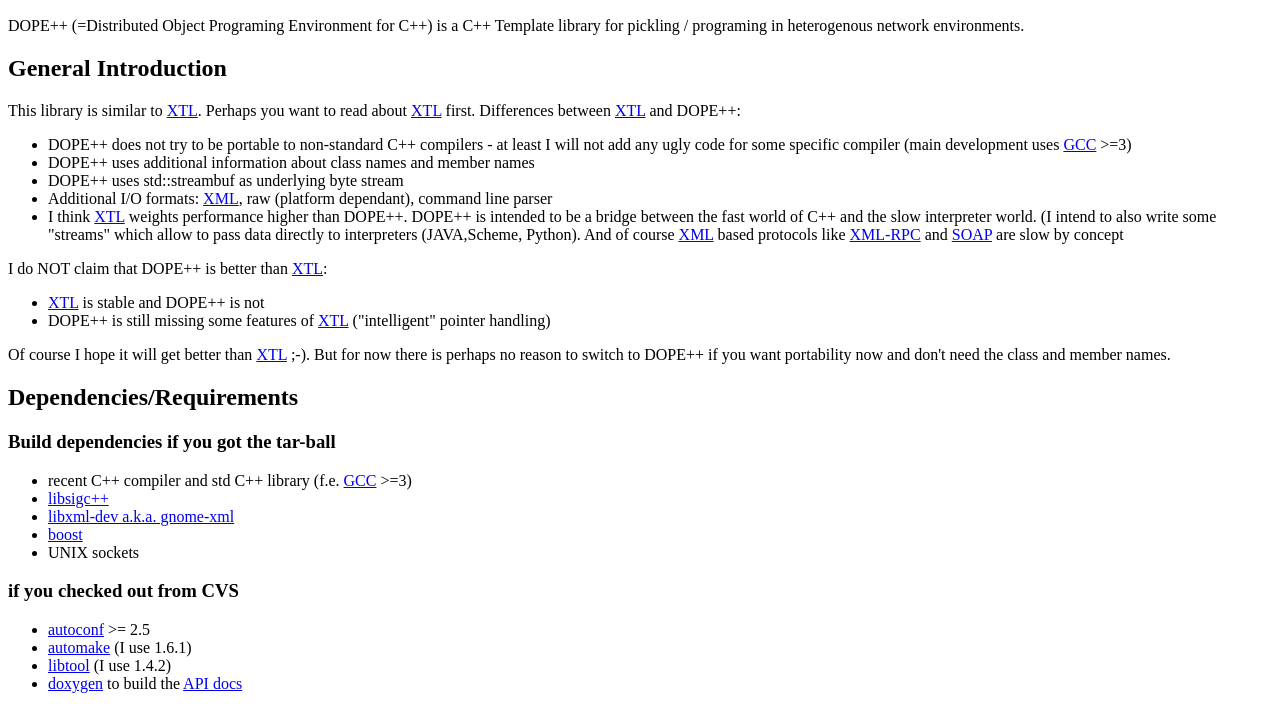
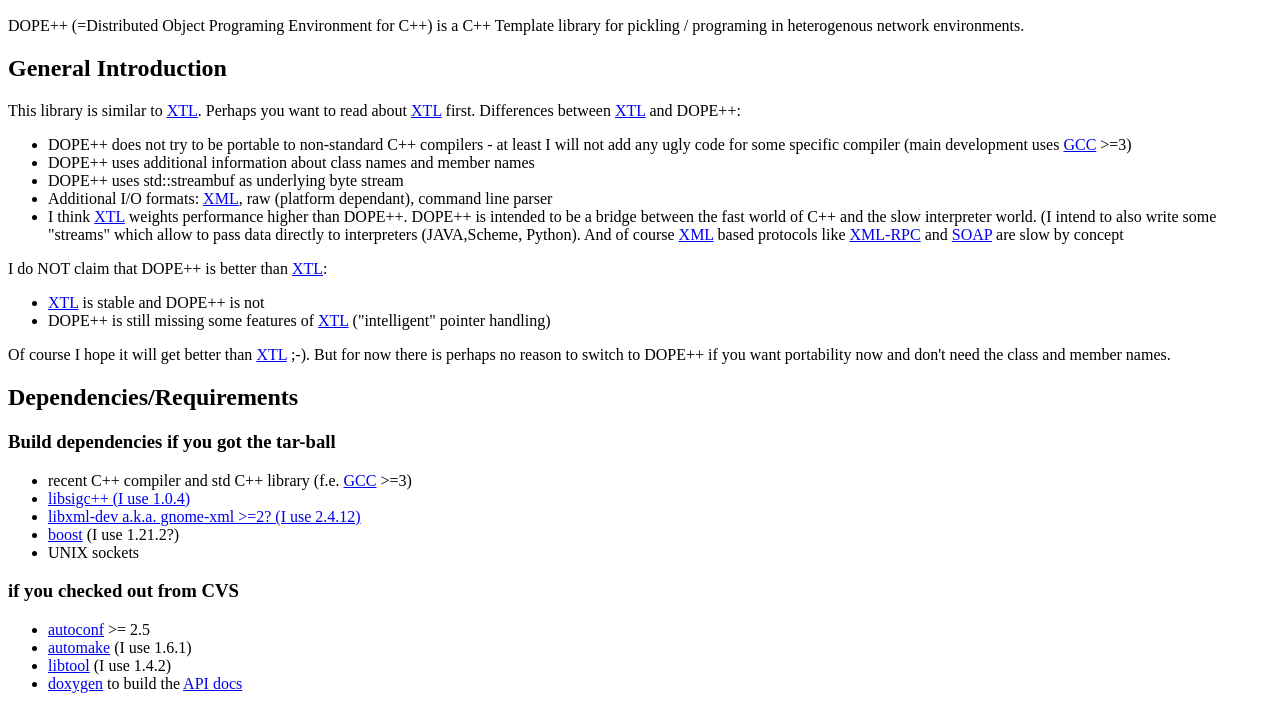
Before and after one commit to BackupTheBerlios/dope, a plain HTML site: page dope/doc/index.html in a window 1280 px wide. Shown: the part 96-800 px from the top of the page. Drawn offline with Linux system fonts and the light colour scheme.

Commit message:
more version info

```diff
--- a/dope/doc/index.html
+++ b/dope/doc/index.html
@@ -29,9 +29,9 @@ Of course I hope it will get better than <a href="http://xtl.sourceforge.net/">X
 <h3>Build dependencies if you got the tar-ball</h3>
 <UL>
 <LI>recent C++ compiler and std C++ library (f.e. <a href="http://gcc.gnu.org/">GCC</a> >=3)</LI>
-<LI><a href="http://libsigc.sourceforge.net/">libsigc++</a></LI>
-<LI><a href="http://www.libxml.org">libxml-dev a.k.a. gnome-xml</a></LI>
-<LI><a href="http://www.boost.org">boost</a></LI>
+<LI><a href="http://libsigc.sourceforge.net/">libsigc++ (I use 1.0.4)</a></LI>
+<LI><a href="http://www.libxml.org">libxml-dev a.k.a. gnome-xml >=2? (I use 2.4.12)</a></LI>
+<LI><a href="http://www.boost.org">boost</a> (I use 1.21.2?)</LI>
 <LI>UNIX sockets</LI>
 </UL>
 <h3>if you checked out from CVS</h3>
@@ -153,7 +153,7 @@ you can think of it as a rewrite of <a href="http://xtl.sourceforge.net/">XTL</a
     <address><a href="mailto:jens.thiele@student.uni-tuebinhen.de">Jens Thiele</a></address>
 <!-- Created: Mon Aug  6 15:12:02 CEST 2001 -->
 <!-- hhmts start -->
-Last modified: Sun Jul  7 16:40:43 CEST 2002
+Last modified: Sun Jul  7 17:07:10 CEST 2002
 <!-- hhmts end -->
   <p>
     <a href="http://validator.w3.org/check/referer"><img border="0"
```
